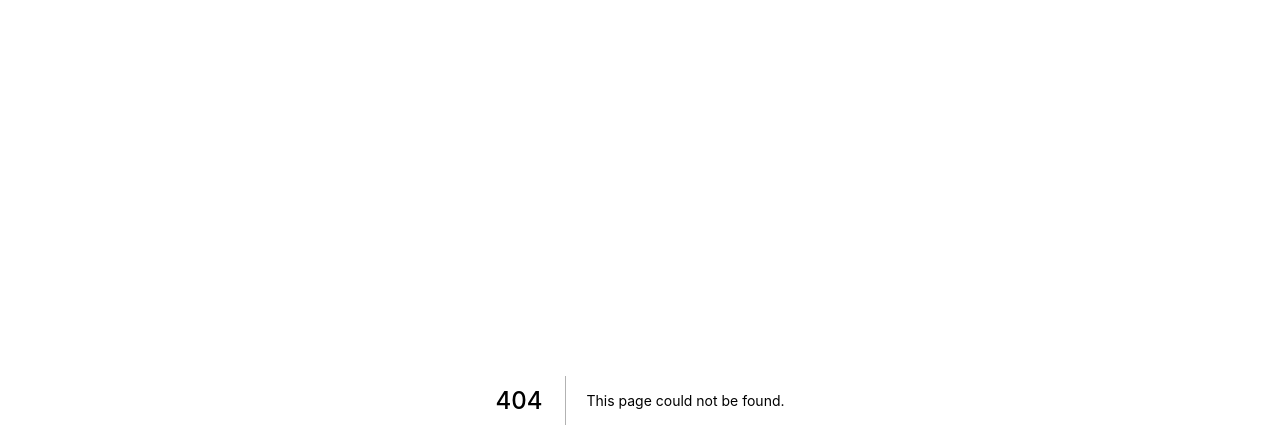
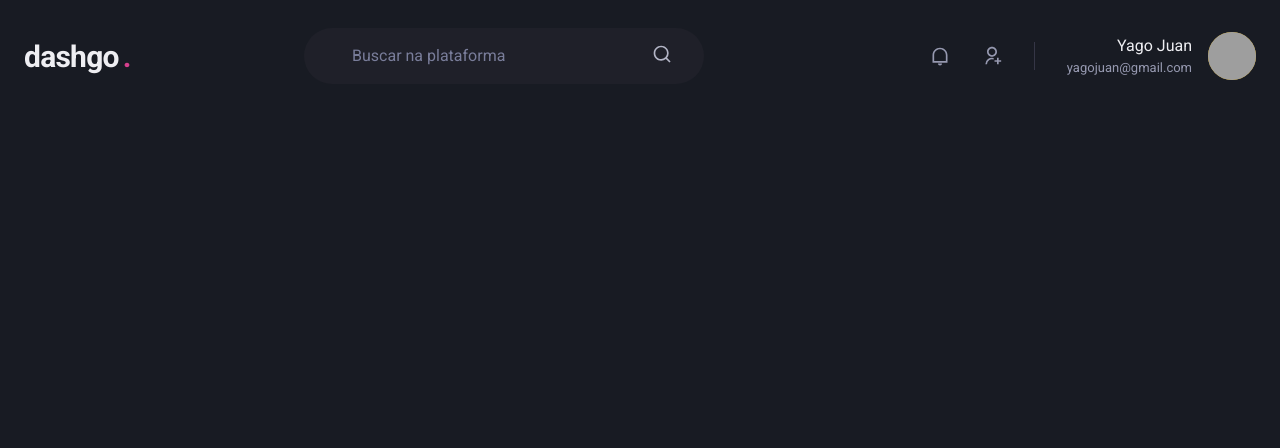
Before and after one commit to YagoYJ/Dashgo, a Next.js app: page /dashboard in a window 1280 px wide. Before the commit this address had no page. Shown: the top 448 px of the page. Built offline with nearby package versions, Linux system fonts and the light colour scheme; grey boxes are pictures that could not be loaded.

Commit message:
Cria a versão estática no Header

```diff
--- a/package.json
+++ b/package.json
@@ -15,7 +15,8 @@
     "framer-motion": "^5.4.3",
     "next": "12.0.7",
     "react": "17.0.2",
-    "react-dom": "17.0.2"
+    "react-dom": "17.0.2",
+    "react-icons": "^4.3.1"
   },
   "devDependencies": {
     "@types/node": "^16.11.12",
--- a/src/components/Form/Input.tsx
+++ b/src/components/Form/Input.tsx
@@ -12,7 +12,7 @@
 export default function Input({ name, label, ...rest }: InputProps) {
   return (
     <FormControl>
-      {!!label && <FormLabel htmlFor={name}>Senha</FormLabel>}
+      {!!label && <FormLabel htmlFor={name}>{label}</FormLabel>}
       <ChakraInput
         name={name}
         id={name}
--- /dev/null
+++ b/src/components/Header.tsx
@@ -0,0 +1,82 @@
+import { Flex, Icon, Input, HStack, Text, Box, Avatar } from "@chakra-ui/react";
+import {
+  RiNotificationLine,
+  RiSearchLine,
+  RiUserAddLine,
+} from "react-icons/ri";
+
+export default function Header() {
+  return (
+    <Flex
+      as="header"
+      w="100%"
+      maxWidth={1480}
+      h="20"
+      mx="auto"
+      mt="4"
+      px="6"
+      align="center"
+    >
+      <Text fontSize="3xl" fontWeight="bold" letterSpacing="tight" w="64">
+        dashgo
+        <Text as="span" ml="1" color="pink.500">
+          .
+        </Text>
+      </Text>
+
+      <Flex
+        as="label"
+        flex="1"
+        py="4"
+        px="8"
+        ml="6"
+        maxWidth={400}
+        alignSelf="center"
+        color="gray.200"
+        position="relative"
+        bg="gray.800"
+        borderRadius="full"
+      >
+        <Input
+          color="gray.50"
+          variant="unstyled"
+          placeholder="Buscar na plataforma"
+          px="4"
+          mr="4"
+          _placeholder={{ color: "gray.400" }}
+        />
+        <Icon as={RiSearchLine} fontSize="20" />
+      </Flex>
+
+      <Flex align="center" ml="auto">
+        <HStack
+          spacing="8"
+          mx="8"
+          pr="8"
+          py="1"
+          color="gray.300"
+          borderRightWidth={1}
+          borderColor="gray.700"
+        >
+          <Icon as={RiNotificationLine} fontSize="20" />
+          <Icon as={RiUserAddLine} fontSize="20" />
+        </HStack>
+
+        <Flex align="center">
+          <Box mr="4" textAlign="right">
+            <Text>Yago Juan</Text>
+            <Text color="gray.300" fontSize="small">
+              yagojuan@gmail.com
+            </Text>
+          </Box>
+
+          <Avatar
+            size="md"
+            name="Yago Juan"
+            src="https://github.com/yagoyj.png"
+          />
+        </Flex>
+      </Flex>
+    </Flex>
+  );
+}
--- /dev/null
+++ b/src/pages/dashboard.tsx
@@ -0,0 +1,5 @@
+import Header from "../components/Header";
+
+export default function Dashboard() {
+  return <Header />;
+}
```
Also changed, not shown: 1 other file (tests, documents, lock files or other folders).
